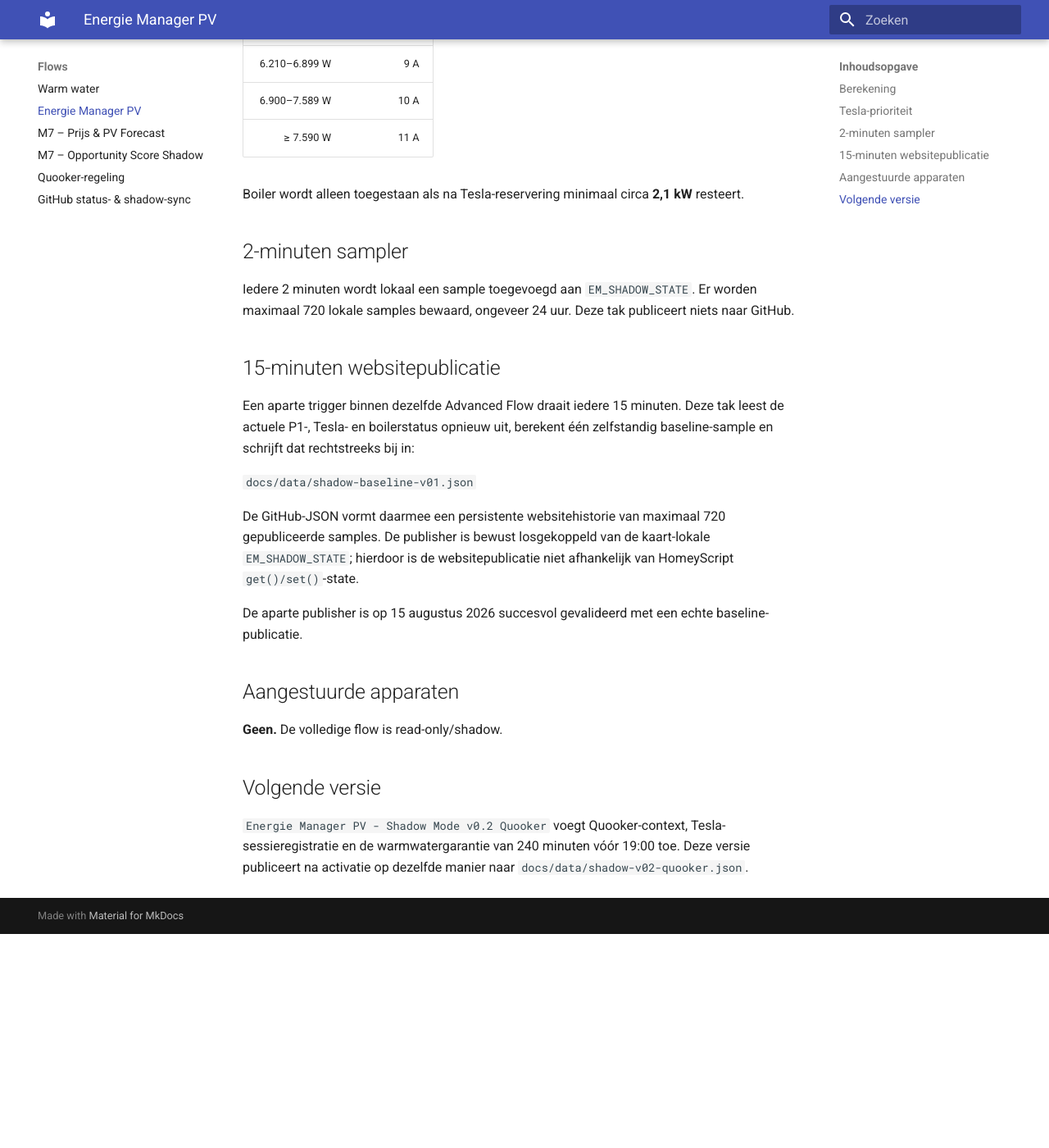
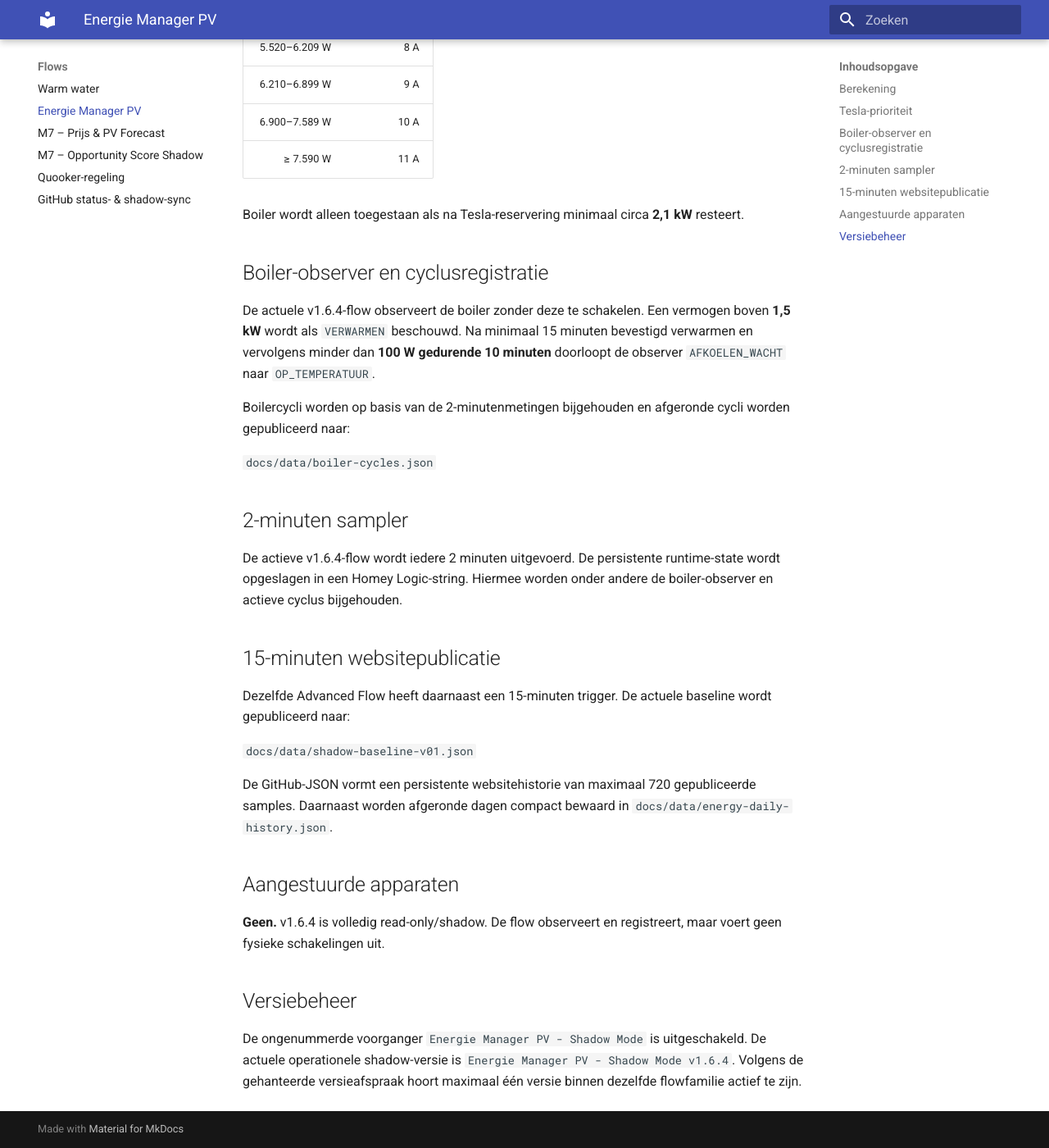
Before and after one commit to OnsKasteeltje/homey-energy-manual, an MkDocs documentation site: the page built from docs/energie-manager.md, in a window 1280 px wide and 1400 px high, scrolled down 792 px. Shown: the whole window at 82% size. Built offline with MkDocs 1.6.1 and Material for MkDocs 9.7.7, drawn with Linux system fonts in a browser that asks for light colours; before the commit the page ends 1931 px from its top, so only the background shows below that; some of the changed text lies outside the part shown.

Commit message:
docs: show active Energie Manager v1.6.4

```diff
--- a/docs/energie-manager.md
+++ b/docs/energie-manager.md
@@ -1,10 +1,11 @@
 # Energie Manager PV
 
 **Modus:** Shadow / read-only
-**Homey-status:** 🔴 Inactief
-**Flow:** `Energie Manager PV - Shadow Mode`
+**Homey-status:** 🟢 Actief
+**Actieve flow:** `Energie Manager PV - Shadow Mode v1.6.4`
+**Voorgaande flow:** `Energie Manager PV - Shadow Mode` — 🔴 Inactief
 
-De flow is momenteel in Homey uitgeschakeld. De onderstaande beschrijving documenteert de werking wanneer deze shadow-flow actief is. De flow heeft twee onafhankelijke takken: een **2-minuten sampler** en een **15-minuten GitHub-publisher**. Geen van beide stuurt apparaten aan.
+De actuele v1.6.4-flow is in Homey ingeschakeld. De flow werkt volledig in shadow/read-only-modus en stuurt geen Tesla, laadpaal of boiler aan. Hij observeert en berekent de gewenste energiesturing, houdt de boilerstatus en boilercycli bij en publiceert meetdata naar GitHub.
 
 ## Berekening
 
@@ -26,20 +27,25 @@
 
 Boiler wordt alleen toegestaan als na Tesla-reservering minimaal circa **2,1 kW** resteert.
 
+## Boiler-observer en cyclusregistratie
+De actuele v1.6.4-flow observeert de boiler zonder deze te schakelen. Een vermogen boven **1,5 kW** wordt als `VERWARMEN` beschouwd. Na minimaal 15 minuten bevestigd verwarmen en vervolgens minder dan **100 W gedurende 10 minuten** doorloopt de observer `AFKOELEN_WACHT` naar `OP_TEMPERATUUR`.
+
+Boilercycli worden op basis van de 2-minutenmetingen bijgehouden en afgeronde cycli worden gepubliceerd naar:
+
+`docs/data/boiler-cycles.json`
+
 ## 2-minuten sampler
-Iedere 2 minuten wordt lokaal een sample toegevoegd aan `EM_SHADOW_STATE`. Er worden maximaal 720 lokale samples bewaard, ongeveer 24 uur. Deze tak publiceert niets naar GitHub.
+De actieve v1.6.4-flow wordt iedere 2 minuten uitgevoerd. De persistente runtime-state wordt opgeslagen in een Homey Logic-string. Hiermee worden onder andere de boiler-observer en actieve cyclus bijgehouden.
 
 ## 15-minuten websitepublicatie
-Een aparte trigger binnen dezelfde Advanced Flow draait iedere 15 minuten. Deze tak leest de actuele P1-, Tesla- en boilerstatus opnieuw uit, berekent één zelfstandig baseline-sample en schrijft dat rechtstreeks bij in:
+Dezelfde Advanced Flow heeft daarnaast een 15-minuten trigger. De actuele baseline wordt gepubliceerd naar:
 
 `docs/data/shadow-baseline-v01.json`
 
-De GitHub-JSON vormt daarmee een persistente websitehistorie van maximaal 720 gepubliceerde samples. De publisher is bewust losgekoppeld van de kaart-lokale `EM_SHADOW_STATE`; hierdoor is de websitepublicatie niet afhankelijk van HomeyScript `get()/set()`-state.
-
-De aparte publisher is op 15 augustus 2026 succesvol gevalideerd met een echte baseline-publicatie.
+De GitHub-JSON vormt een persistente websitehistorie van maximaal 720 gepubliceerde samples. Daarnaast worden afgeronde dagen compact bewaard in `docs/data/energy-daily-history.json`.
 
 ## Aangestuurde apparaten
-**Geen.** De volledige flow is read-only/shadow.
+**Geen.** v1.6.4 is volledig read-only/shadow. De flow observeert en registreert, maar voert geen fysieke schakelingen uit.
 
-## Volgende versie
-`Energie Manager PV - Shadow Mode v0.2 Quooker` voegt Quooker-context, Tesla-sessieregistratie en de warmwatergarantie van 240 minuten vóór 19:00 toe. Deze versie publiceert na activatie op dezelfde manier naar `docs/data/shadow-v02-quooker.json`.
+## Versiebeheer
+De ongenummerde voorganger `Energie Manager PV - Shadow Mode` is uitgeschakeld. De actuele operationele shadow-versie is `Energie Manager PV - Shadow Mode v1.6.4`. Volgens de gehanteerde versieafspraak hoort maximaal één versie binnen dezelfde flowfamilie actief te zijn.
```
